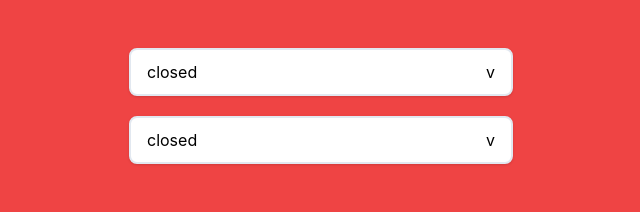
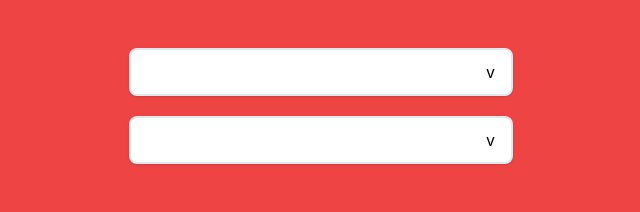
Before and after one commit to hakhan0301/react-dropdown-menu, a React (Create React App) app: page / in a window 1280 px wide. Shown: the top 212 px of the page, without its empty margins (319-959 px from the left). Built offline with nearby package versions, Linux system fonts and the light colour scheme; the HTML template or start-up script is replaced by a standard one.

Commit message:
feat: dynamic multi-select

```diff
--- a/src/App.tsx
+++ b/src/App.tsx
@@ -5,8 +5,8 @@ function App() {
     <div className="bg-red-500 min-h-screen">
       <div className="flex justify-center p-12">
         <div className="flex flex-col gap-5">
-          <DropdownMenu />
-          <DropdownMenu />
+          <DropdownMenu options={["a", 'b']} />
+          <DropdownMenu options={["apple", 'bbanana', 'fasd', 'fads', 'fadsfasdf', 'fsadfsd']} multiselect={true} />
         </div>
       </div>
     </div>
--- a/src/components/DropdownMenu.tsx
+++ b/src/components/DropdownMenu.tsx
@@ -1,23 +1,73 @@
+
+import type { Key, PropsWithoutRef } from 'react';
+import { useMemo } from 'react';
 import { useState } from "react";
 
-function DropdownItem() {
+
+type DropdownItemProps = {
+  text: String,
+  multiselect?: boolean,
+  selected?: boolean,
+  onSelect: () => void
+}
+function DropdownItem({ text, onSelect, multiselect, selected }: PropsWithoutRef<DropdownItemProps>) {
   return (
     <button className={`w-full bg-white px-4 py-2
-            first:rounded-t-lg last:rounded-b-lg
-            hover:cursor-pointer hover:bg-gray-200
-            text-left`}>
+        flex gap-2 items-center
+        first:rounded-t-lg last:rounded-b-lg
+        hover:cursor-pointer hover:bg-gray-200
+        text-left`}
+      onMouseDown={onSelect}
+    >
+      {
+        multiselect && <div className='rounded-sm w-4 h-4 border-2 text-xs text-center'>
+          {selected && "x"}
+        </div>
+      }
       <div className="">
-        test
+        {text}
       </div>
     </button>
   )
 }
 
-function DropdownMenu() {
+export type DropdownMenuProps = {
+  options: String[],
+  multiselect?: boolean
+}
+
+
+const DropdownMenu = ({ options, multiselect }: PropsWithoutRef<DropdownMenuProps>) => {
   const [open, setOpen] = useState<boolean>(false);
 
+  const selectedIndices = useMemo(() => new Set<number>(), []);
+  const selectedOptions = useMemo(
+    () => Array.from(selectedIndices).map(index => options[index])
+    , [selectedIndices.entries(), options]
+  );
+
+
+  const onOptionSelected = (index: number) => {
+    if (selectedIndices.has(index)) {
+      selectedIndices.delete(index);
+    } else {
+      if (!multiselect) {
+        selectedIndices.clear();
+      }
+      selectedIndices.add(index);
+    }
+  }
+
+  const dropdownItems = useMemo(() => options.map(
+    (option, index) => <DropdownItem text={option}
+      selected={selectedIndices.has(index)}
+      multiselect={multiselect}
+      key={option as Key}
+      onSelect={() => onOptionSelected(index)}
+    />
+  ), [options, selectedIndices.entries()]);
+
   const border = open ? 'border-2 border-blue-500' : 'border-2 border-slate-200';
-
   return (
     <div className="w-96">
       <button className={`w-full h-12 px-4 rounded-lg
@@ -25,18 +75,16 @@ function DropdownMenu() {
               hover:cursor-pointer`}
         onBlur={() => setOpen(false)}
         onClick={() => setOpen(!open)}>
-        <div className="flex h-full items-center">
+        <div className="flex h-full items-center gap-2">
           <div className="w-full">
-            {open ? 'open' : 'closed'}
+            {selectedOptions.join(", ")}
           </div>
 
           <h1 className="">{open ? '^' : 'v'}</h1>
         </div>
       </button>
       <div className={`w-96 flex flex-col absolute ${open ? '' : 'hidden'}`} role="list">
-        <DropdownItem />
-        <DropdownItem />
-        <DropdownItem />
+        {dropdownItems}
       </div>
     </div>
   );
```
